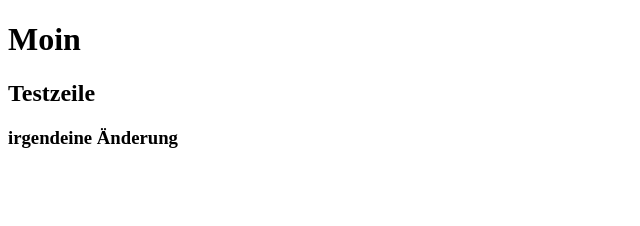
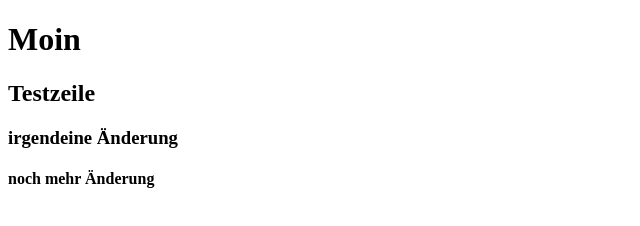
Before and after one commit to nilsaljoschawagner/websiteplayground, a plain HTML site: page index.html in a window 1280 px wide. Shown: the whole page, without its empty margins (0-640 px from the left). Drawn offline with Linux system fonts and the light colour scheme.

Commit message:
h4 hinzugefügt

```diff
--- a/index.html
+++ b/index.html
@@ -11,6 +11,7 @@
     <h1>Moin</h1>
     <h2>Testzeile</h2>
     <h3>irgendeine Änderung</h3>
+    <h4>noch mehr Änderung</h4>
 </body>
 
 </html>
```
